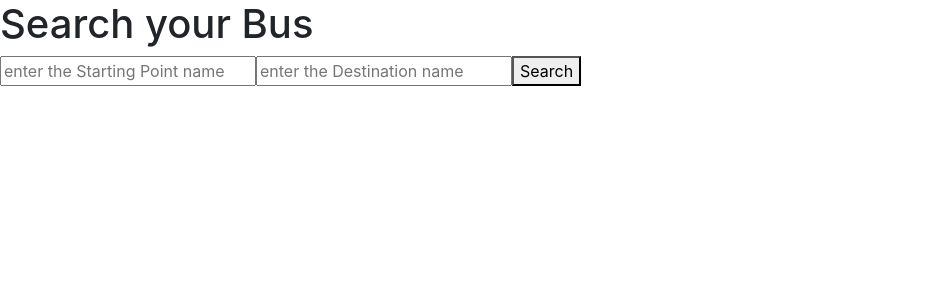
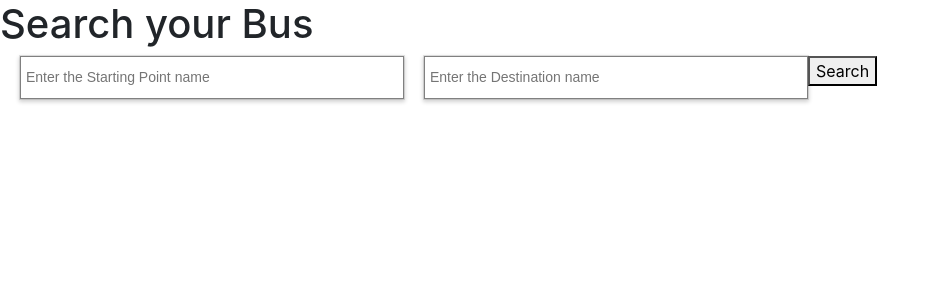
Before and after one commit to karthikkumar19/Local_Routing, a React (Create React App) app: page / in a window 1280 px wide. Shown: the top 300 px of the page, without its empty margins (0-940 px from the left). Built offline with nearby package versions, Linux system fonts and the light colour scheme.

Commit message:
logic cleared working on ui

```diff
--- a/package.json
+++ b/package.json
@@ -34,5 +34,9 @@
       "last 1 firefox version",
       "last 1 safari version"
     ]
+  },
+  "devDependencies": {
+    "css-loader": "^3.4.2",
+    "style-loader": "^1.1.3"
   }
 }
--- /dev/null
+++ b/src/Autocompletetext.module.css
@@ -0,0 +1,56 @@
+
+ .AutoCompleteText{
+     width: 30%;
+     float: left;
+     margin-left: 20px;
+     z-index: 999;
+    border: 1px solid gray;
+     box-shadow: 0 0 0 1px rgba(0, 0, 0, 0.1), 0 2px 4px 1px rgba(0, 0, 0, .18);
+    font-family: Arial, Helvetica, sans-serif;
+    font-size: 14px;
+    color: rgba(0, 0, 0, 0.73);
+ }
+
+.AutoCompleteText input{
+    border:none;
+    width: 100%;
+    z-index: 999;
+    font-size: 14px;
+    color:rgba(0, 0, 0, 0.73);
+    padding: 10px 5px;
+    box-sizing: border-box;
+    outline: none;
+    /* border: none; */
+}
+
+.AutoCompleteText ul{
+    list-style-type: none;
+    text-align: left;
+    margin: 0;
+    padding: 0;
+    z-index: 999;
+    border-top: 1px solid grey;
+
+}
+
+.AutoCompleteText ul::before{
+    content: "";
+}
+
+.AutoCompleteText li{
+    padding: 10px 5px;
+    cursor: pointer;
+    z-index: 999;
+
+}
+
+.Data{
+    margin-top: 50px;
+    position: fixed;
+    z-index: -1;
+}
+
+.AutoCompleteText li:hover{
+    text-decoration: underline;
+    background-color: rgba(128, 128, 128, 0.20);
+}
--- a/src/busdata.js
+++ b/src/busdata.js
@@ -1,6 +1,6 @@
 import React, {Component} from 'react';
 import firebase from './firebase';
-
+import classes from './Autocompletetext.module.css';
 
 class busdata extends React.Component{
 
@@ -22,7 +22,11 @@ updateInput(event){
         const regex = new RegExp(value,'i');
         suggestions = this.items.sort().filter(v => regex.test(v));
     }
-    this.setState({suggestions:suggestions,Startingpoint:value});
+    if(event.target.name === "start"){
+        this.setState({suggestions:suggestions,Startingpoint:value});
+    }else{
+        this.setState({suggestions:suggestions,Destination:value});
+    }
     // let Startingpoint = this.state.Startingpoint;
     // Startingpoint = name;
     // this.setState({Startingpoint:Startingpoint});
@@ -47,12 +51,7 @@ renderSuggestions () {
         )
     }
 }
-    updatesecInput(event){
-        let name = event.target.value;
-        let Destination = this.state.Destination;
-        Destination = name;
-        this.setState({Destination});
-        }
+
 
  setst = (data) => {
     this.setState({data:data});
@@ -108,7 +107,7 @@ renderSuggestions () {
         let name = ''
 if(this.state.data.length > '1'){
          name =  this.state.data.map((bus,index) => (
-            <div>
+            <div >
                 <h1>{bus.stopname}</h1>
                 {
                     bus.data.map((data,index) => (
@@ -125,15 +124,23 @@ if(this.state.data.length > '1'){
 
 
         return(
-            <div>
+            <div  >
                 <h1>Search your Bus</h1>
-                <form  >
-                    <input type="text" value={this.state.Startingpoint} placeholder="enter the Starting Point name" onChange={(event) => this.updateInput(event)}></input>
-                    <input type="text" placeholder="enter the Destination name" onChange={(event) => this.updatesecInput(event)}></input>
-                <button onClick={(event) => this.searchPage(event,"48",this.state.Startingpoint,this.state.Destination)} >Search</button>
-                    </form>
+                <div>
+                <div className={classes.AutoCompleteText}>
+                    <input type="text" name="start" value={this.state.Startingpoint} placeholder="Enter the Starting Point name" onChange={(event) => this.updateInput(event)}></input>
                     {this.renderSuggestions()}
-                {name}
+                </div>
+                <div className={classes.AutoCompleteText}>
+                    <input name="stop" type="text" value={this.state.Destination} placeholder="Enter the Destination name" onChange={(event) => this.updateInput(event)}></input>
+                    {this.renderSuggestions()}
+                </div>
+                <button className={classes.Button} onClick={(event) => this.searchPage(event,"48",this.state.Startingpoint,this.state.Destination)} >Search</button>
+                </div>
+
+              <div className={classes.Data}>
+              {name}
+              </div>
             </div>
         )
     }
```
Also changed, not shown: 1 other file (tests, documents, lock files or other folders).
